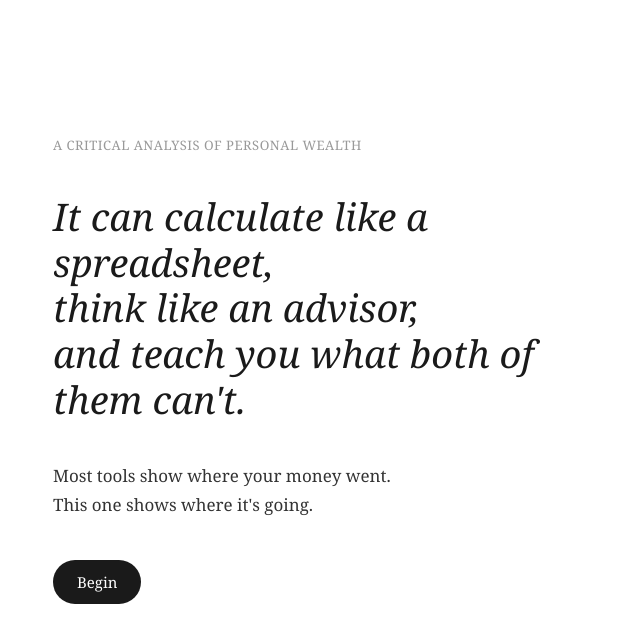
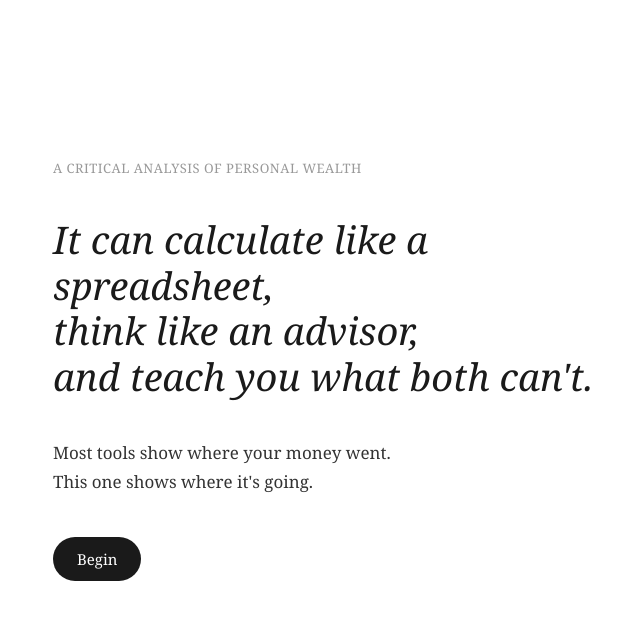
Before and after one commit to mattcalvetti/oneshot-v2, a React (Vite) app: page / in a window 1280 px wide. Shown: the top 642 px of the page, without its empty margins (301-941 px from the left). Built offline with nearby package versions, Linux system fonts and the light colour scheme.

Commit message:
fix orphan cant

```diff
--- a/src/App.jsx
+++ b/src/App.jsx
@@ -136,7 +136,7 @@ ONLY valid JSON: {"headline":"...","insights":[...],"oneMove":"..."}` }]
         <h1 style={{ ...s.h1, fontSize: 38, fontStyle: 'italic' }}>
           It can calculate like a spreadsheet,<br/>
           think like an advisor,<br/>
-          and teach you what both of them can't.
+          and teach you what both can't.
         </h1>
 
         <p style={{ ...s.p, marginTop: 40, marginBottom: 40 }}>
```
